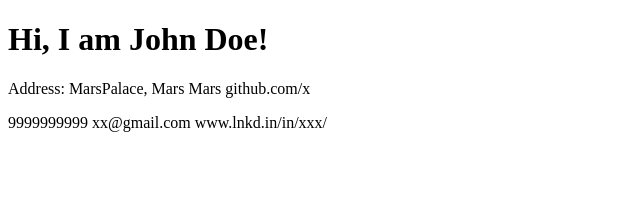
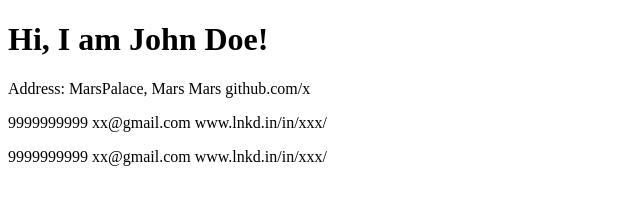
Before and after one commit to neghani/portfolio-website, a plain HTML site: page website/index.html in a window 1280 px wide. Shown: the whole page, without its empty margins (0-640 px from the left). Drawn offline with Linux system fonts and the light colour scheme.

Commit message:
added extra line

```diff
--- a/website/index.html
+++ b/website/index.html
@@ -10,5 +10,6 @@
     <h1>Hi, I am John Doe!</h1>
     <p>Address: MarsPalace, Mars Mars github.com/x</p>
     <p>9999999999 xx@gmail.com www.lnkd.in/in/xxx/</p>
+    <p>9999999999 xx@gmail.com www.lnkd.in/in/xxx/</p>
   </body>
 </html>
```
